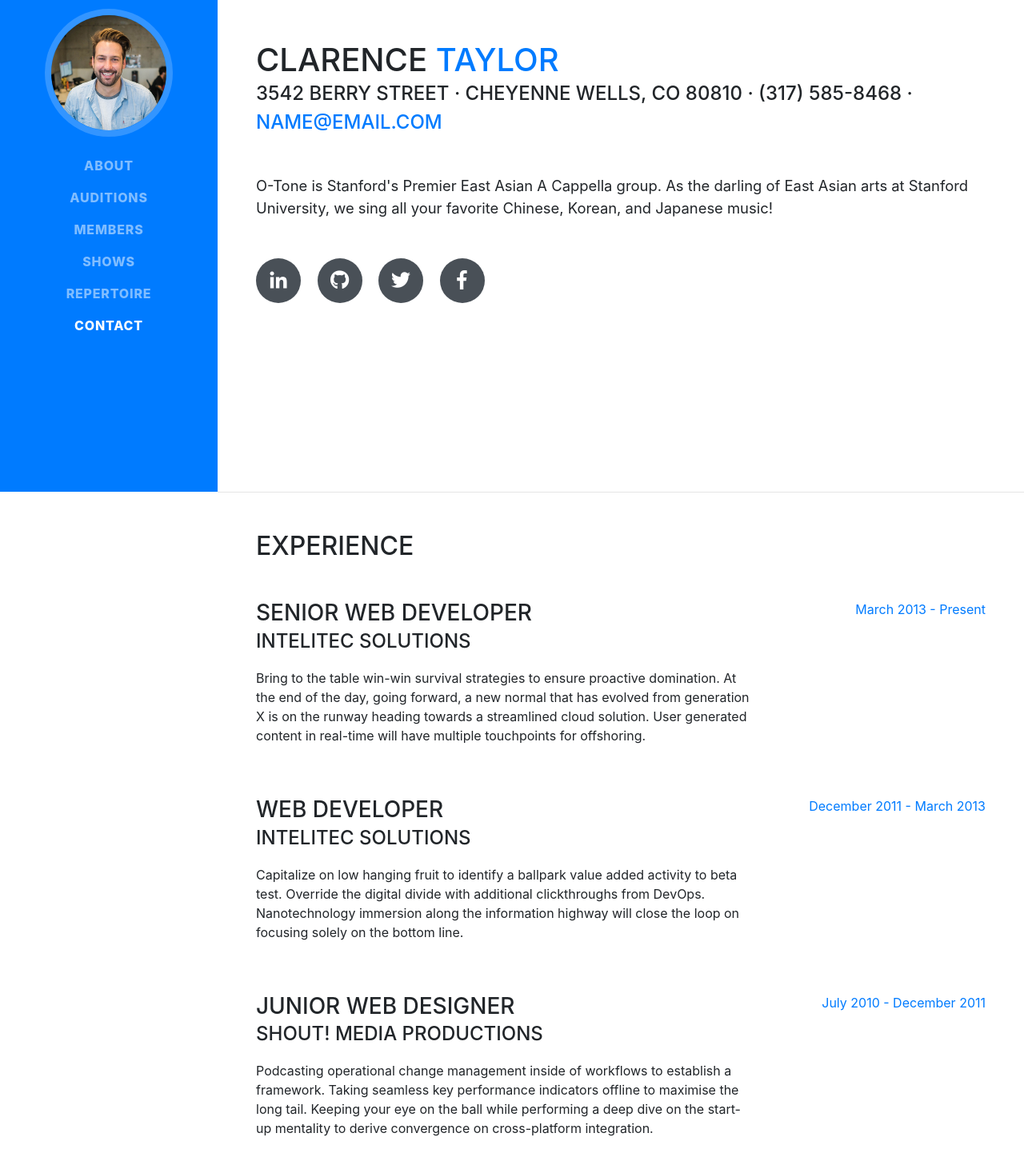
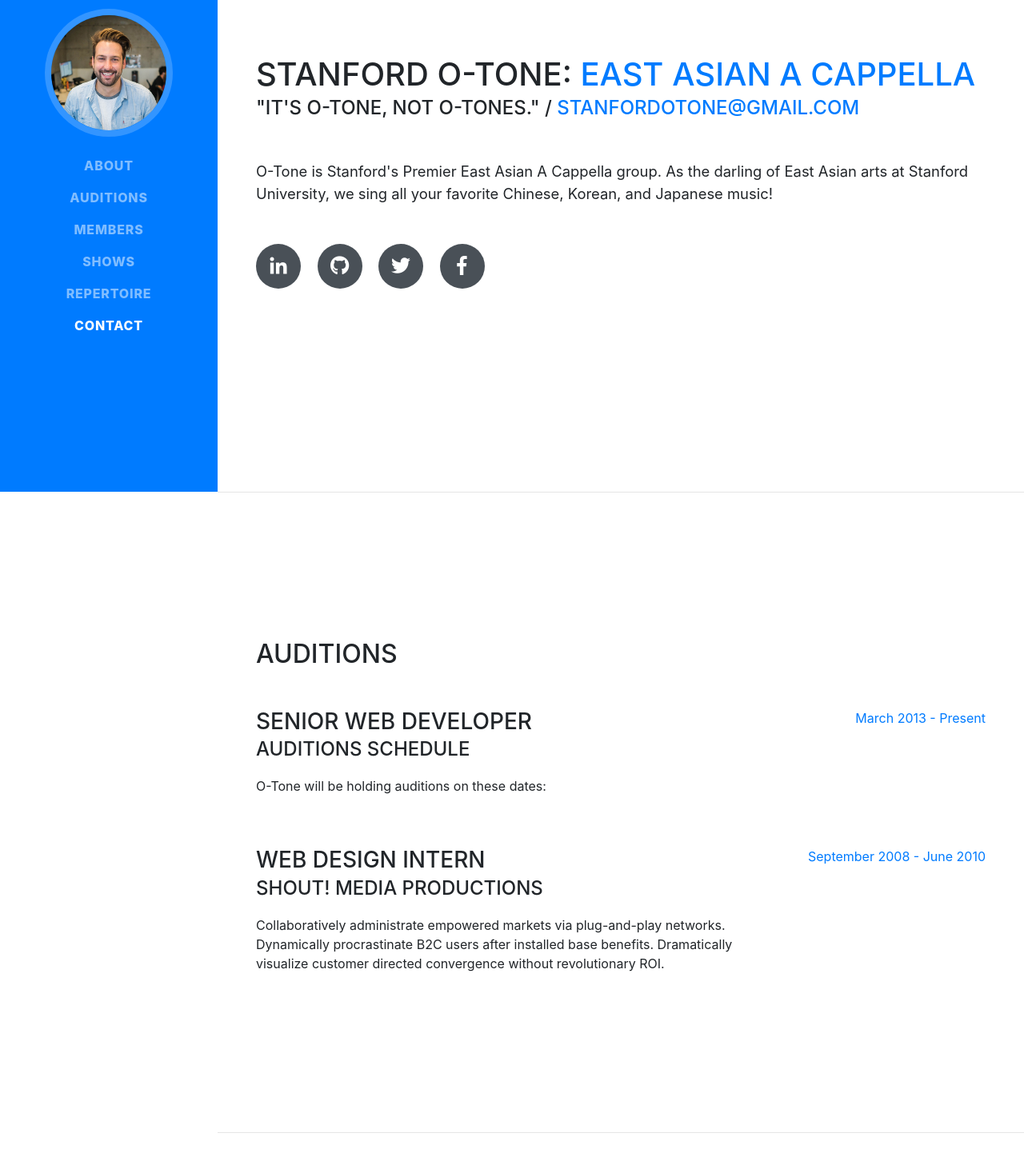
Before and after one commit to stanfordotone/stanfordotone.github.io, a website with bundled scripts: page index.html in a window 1280 px wide. Shown: the part 185-1627 px from the top of the page at 80% size. Built offline with nearby package versions, Linux system fonts and the light colour scheme; a web font is replaced by a local one.

Commit message:
progress but fake progress

```diff
--- a/index.html
+++ b/index.html
@@ -8,7 +8,7 @@
     <meta name="description" content="">
     <meta name="author" content="">
 
-    <title>Resume - Start Bootstrap Theme</title>
+    <title>O-Tone</title>
 
     <!-- Bootstrap core CSS -->
     <link href="vendor/bootstrap/css/bootstrap.min.css" rel="stylesheet">
@@ -63,11 +63,11 @@
 
       <section class="resume-section p-3 p-lg-5 d-flex d-column" id="about">
         <div class="my-auto">
-          <h1 class="mb-0">Clarence
-            <span class="text-primary">Taylor</span>
+          <h1 class="mb-0">Stanford O-Tone:
+            <span class="text-primary">East Asian A Cappella</span>
           </h1>
-          <div class="subheading mb-5">3542 Berry Street · Cheyenne Wells, CO 80810 · (317) 585-8468 ·
-            <a href="mailto:name@email.com">name@email.com</a>
+          <div class="subheading mb-5">"It's O-Tone, not O-Tones." /
+            <a href="mailto:stanfordotone@gmail.com">stanfordotone@gmail.com</a>
           </div>
           <p class="lead mb-5">O-Tone is Stanford's Premier East Asian A Cappella group. As the darling of East Asian arts at Stanford University, we sing all your favorite Chinese, Korean, and Japanese music!</p>
           <div class="social-icons">
@@ -91,40 +91,19 @@
 
       <section class="resume-section p-3 p-lg-5 d-flex flex-column" id="experience">
         <div class="my-auto">
-          <h2 class="mb-5">Experience</h2>
+          <h2 class="mb-5">Auditions</h2>
 
           <div class="resume-item d-flex flex-column flex-md-row mb-5">
             <div class="resume-content mr-auto">
               <h3 class="mb-0">Senior Web Developer</h3>
-              <div class="subheading mb-3">Intelitec Solutions</div>
-              <p>Bring to the table win-win survival strategies to ensure proactive domination. At the end of the day, going forward, a new normal that has evolved from generation X is on the runway heading towards a streamlined cloud solution. User generated content in real-time will have multiple touchpoints for offshoring.</p>
+              <div class="subheading mb-3">Auditions Schedule</div>
+              <p>O-Tone will be holding auditions on these dates:</p>
             </div>
             <div class="resume-date text-md-right">
               <span class="text-primary">March 2013 - Present</span>
             </div>
           </div>
 
-          <div class="resume-item d-flex flex-column flex-md-row mb-5">
-            <div class="resume-content mr-auto">
-              <h3 class="mb-0">Web Developer</h3>
-              <div class="subheading mb-3">Intelitec Solutions</div>
-              <p>Capitalize on low hanging fruit to identify a ballpark value added activity to beta test. Override the digital divide with additional clickthroughs from DevOps. Nanotechnology immersion along the information highway will close the loop on focusing solely on the bottom line.</p>
-            </div>
-            <div class="resume-date text-md-right">
-              <span class="text-primary">December 2011 - March 2013</span>
-            </div>
-          </div>
-
-          <div class="resume-item d-flex flex-column flex-md-row mb-5">
-            <div class="resume-content mr-auto">
-              <h3 class="mb-0">Junior Web Designer</h3>
-              <div class="subheading mb-3">Shout! Media Productions</div>
-              <p>Podcasting operational change management inside of workflows to establish a framework. Taking seamless key performance indicators offline to maximise the long tail. Keeping your eye on the ball while performing a deep dive on the start-up mentality to derive convergence on cross-platform integration.</p>
-            </div>
-            <div class="resume-date text-md-right">
-              <span class="text-primary">July 2010 - December 2011</span>
-            </div>
-          </div>
 
           <div class="resume-item d-flex flex-column flex-md-row">
             <div class="resume-content mr-auto">
```
